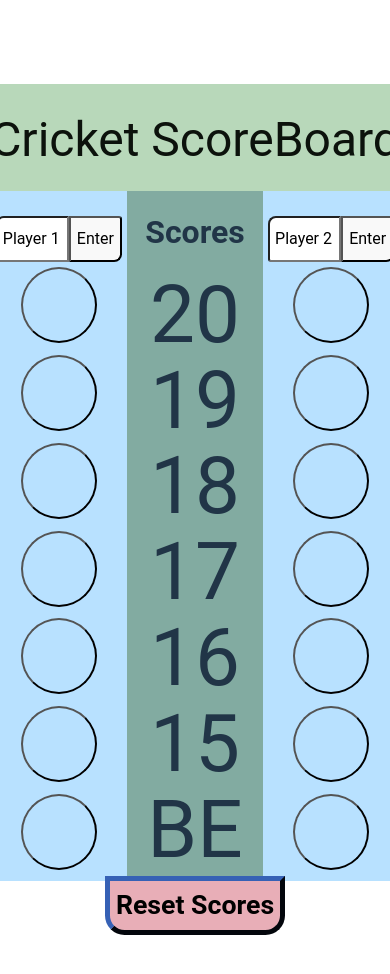
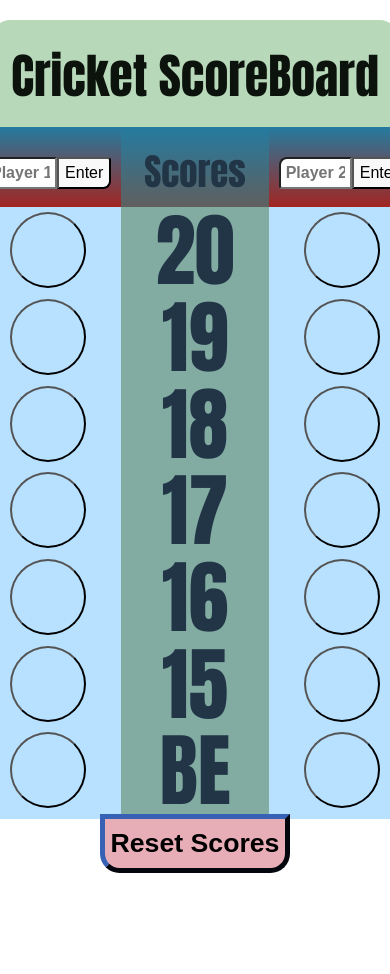
Before and after one commit to huyquocvu/dart-score, a Vue app: page / in a window 390 px wide. Shown: the top 974 px of the page. After the commit the page ends 881 px from the top, so only its background shows below. Built offline with nearby package versions, Linux system fonts and the light colour scheme.

Commit message:
making site more mobile friendly

```diff
--- a/src/App.vue
+++ b/src/App.vue
@@ -11,23 +11,7 @@ import ScoreBoard from './components/ScoreBoard.vue'
 
 <style scoped>
 div {
-  height: 100%;
-  width: 100%;
   justify-items: center;
 }
 
-.logo {
-  height: 6em;
-  padding: 1.5em;
-  will-change: filter;
-  transition: filter 300ms;
-}
-
-.logo:hover {
-  filter: drop-shadow(0 0 2em #646cffaa);
-}
-
-.logo.vue:hover {
-  filter: drop-shadow(0 0 2em #42b883aa);
-}
 </style>
--- a/src/components/PlayerScore.vue
+++ b/src/components/PlayerScore.vue
@@ -54,12 +54,15 @@ const handleSubmit = () => {
 <template>
     <div class="PlayerScoreBanner">
         <!-- Input field to enter player name, shown only if the name has not been submitted -->
+        <div class="header">
             <div v-if="!isNameSubmitted" class="submit">
-            <input :value="playerName" @input="handleNameChange" type="text" placeholder="Enter Player Name"
-                class="nameInput" />
+                <input @input="handleNameChange" type="text" :placeholder="playerName" class="nameInput" />
                 <button class="nameSubmit" @click="handleSubmit"><span>Enter</span></button>
             </div>
-        <h1 v-if="isNameSubmitted">{{ playerName }}</h1>
+            <div v-else class="name">
+                <h1>{{ playerName }}</h1>
+            </div>
+        </div>
         <!-- Use a key attribute to help Vue track elements -->
         <div class="scoreCard">
             <div class="Cell" v-for="(item, index) in scores" :key="index">
@@ -72,27 +75,47 @@ const handleSubmit = () => {
 
 <style scoped>
 
+input {
+    background-color: white;
+    color: black;
+    font-weight: bold;
+}
+
 .PlayerScoreBanner {
     display: grid;
     grid-template-rows: auto;
     grid-template-columns: 1fr;
     background-color: #A22522;
-    width: auto;
+    /* width: 100%; */
     height: 100%;
     padding-bottom: 10px;
 }
 
+.header {
+    height: 80px;
+    /* background-color: #612d2c; */
+    background-image: linear-gradient(#247ba0, #a22522);
+}
+
 .scoreCard {
     display: grid;
-    grid-template-columns: 1fr; /* Adjust this to match ScoreBanner layout */
-    gap: 10px; /* Adjust spacing between score cells */
+    grid-template-columns: 1fr;
+    /* Adjust this to match ScoreBanner layout */
+    gap: 10px;
+    /* Adjust spacing between score cells */
     justify-items: center;
 }
 
 .submit {
     display: flex;
-    padding: 5px;
+    padding: 10px;
     margin-top: 20px;
+}
+
+.name {
+    display: flex;
+    place-items: center;
+    place-content: center;
 }
 
 .nameInput {
--- a/src/components/ScoreBanner.vue
+++ b/src/components/ScoreBanner.vue
@@ -5,8 +5,10 @@ const scores = [20, 19, 18, 17, 16, 15, 'BE']
 </script>
 
 <template>
-    <div class="ScoreBanner Column">
-        <h1>Scores</h1>
+    <div class="ScoreBanner">
+        <div class="header">
+            <h1>Scores</h1>
+        </div>
         <div class="scores">
             <div class="Cell" v-for="(item, index) in scores">
                 <div class="ScoreBannerText Cell">{{ item }}</div>
@@ -19,16 +21,17 @@ const scores = [20, 19, 18, 17, 16, 15, 'BE']
 .title {
     text-align: center;
 }
-
+.header {
+    height: 80px;
+    /* background-color: #612d2c; */
+    background-image: linear-gradient(#247ba0, #605F5E);
+}
 .ScoreBanner {
     display: grid;
     border-color: rgb(9, 255, 0);
     grid-template-columns: 1fr;
     grid-template-rows: auto;
-    justify-items: center;
-    align-items: center;
     background-color: #605F5E;
-    width: 100%;
     height: 100%;
     padding-bottom: 10px;
 }
@@ -50,7 +53,7 @@ const scores = [20, 19, 18, 17, 16, 15, 'BE']
 }
 
 h1 {
-    font-size: 2em;
+    font-size: 2.3em;
     text-align: center;
 }
 
--- a/src/components/ScoreBoard.vue
+++ b/src/components/ScoreBoard.vue
@@ -5,8 +5,19 @@ import ScoreBanner from './ScoreBanner.vue'
 import Reset from './ResetButton.vue';
 import Winner from './Winner.vue'
 
+const props = defineProps({
+    active: {
+        type: Boolean,
+        default: false
+    }
+})
+
 const reset = ref(false)
 var winner = ref('')
+
+const handleGameStart = () => {
+    // Start game when both players have been entered
+}
 
 const handleResetScores = () => {
     reset.value = true;
@@ -46,7 +57,7 @@ const p2 = ref('Player 2')
     min-width: 500px;
     align-items: center;
     justify-content: center;
-    margin: 1rem;
+    /* margin: 1rem; */
 }
 .ScoreBoard {
     display: grid;
--- a/src/style.css
+++ b/src/style.css
@@ -1,5 +1,5 @@
 :root {
-  font-family: "Roboto";
+  font-family: Impact, Haettenschweiler, 'Arial Narrow Bold', sans-serif;
   line-height: 1.5;
   font-weight: 400;
 
@@ -13,10 +13,6 @@
   -moz-osx-font-smoothing: grayscale;
 }
 
-* {
-  font-family:Roboto;
-}
-
 a {
   font-weight: 500;
   color: #646cff;
@@ -25,14 +21,6 @@ a {
 
 a:hover {
   color: #535bf2;
-}
-
-body {
-  margin: 0;
-  /* display: flex; */
-  place-items: center;
-  /* min-width: 120px; */
-  min-height: 100vh;
 }
 
 h1 {
@@ -60,16 +48,12 @@ button:focus-visible {
   outline: 4px auto -webkit-focus-ring-color;
 } */
 
-.card {
-  padding: 2em;
-}
-
 #app {
   max-width: 1280px;
-  margin: 2rem;
-  padding: 2rem;
+  /* margin: 1rem; */
+  /* padding: 1rem; */
   text-align: center;
-  width: 45vh;
+  width: 100%;
 }
 
 @media (prefers-color-scheme: light) {
```
Lines whose indentation alone changed are shown as unchanged.
